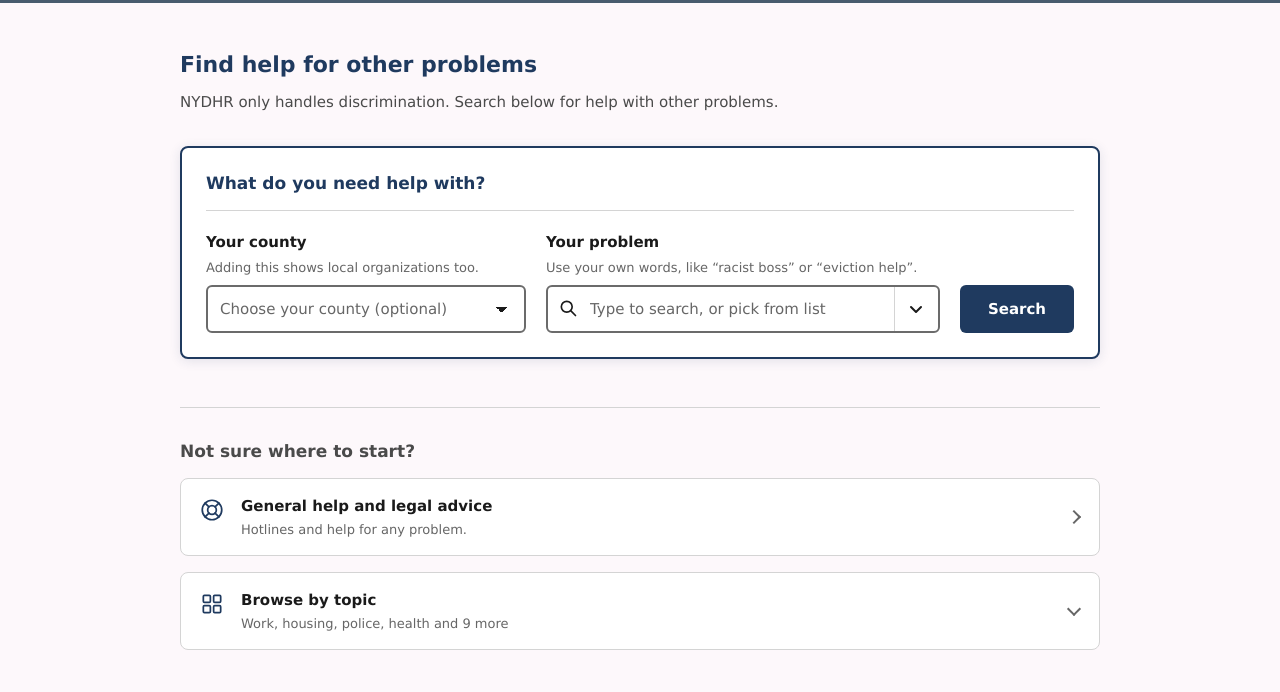
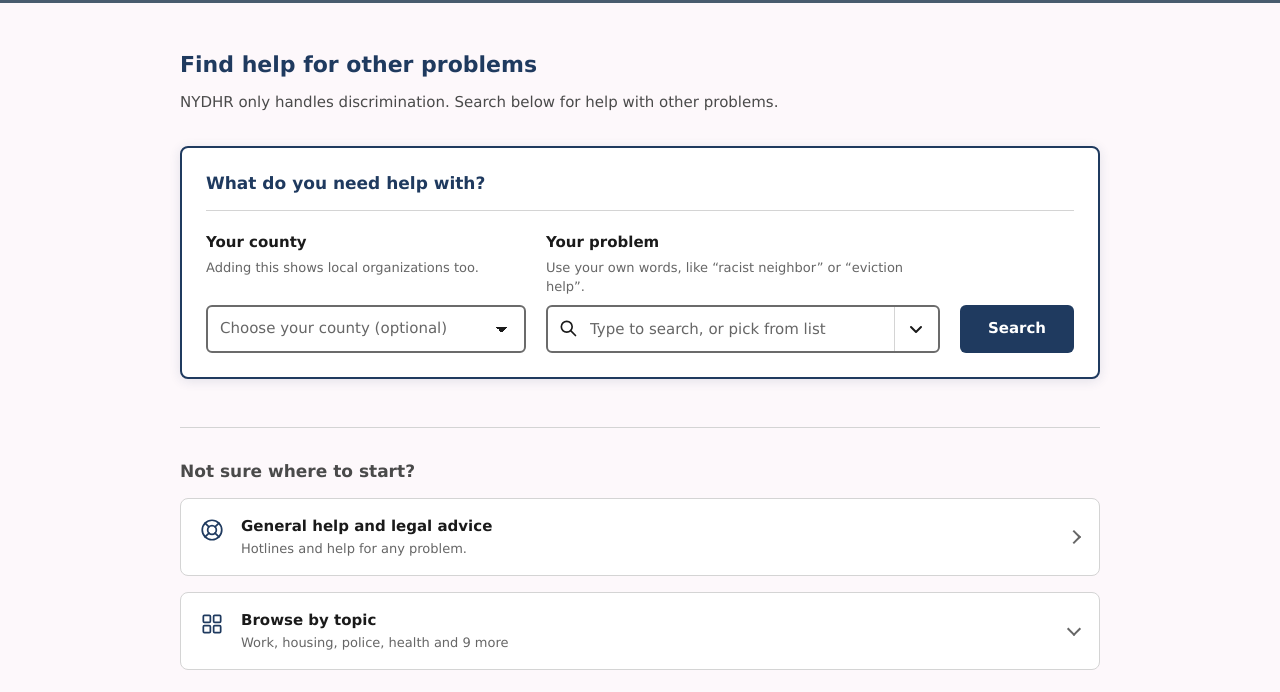
Before and after one commit to chipper-charlie/dhr-referrals, a plain HTML site: page public.html in a window 1280 px wide. Shown: the part 108-800 px from the top of the page. Drawn offline with Linux system fonts and the light colour scheme.

Commit message:
examples for search
changed from a jurisdictional example (racist boss) to a LOJ one (racist neighbor)

```diff
--- a/public.html
+++ b/public.html
@@ -249,7 +249,7 @@ select.field{-webkit-appearance:none;appearance:none;padding-right:44px;backgrou
           <sc-for list="{{counties}}" as="c" hint-placeholder-count="5"><option value="{{c.name}}">{{c.name}}</option></sc-for>
         </select>
         <label class="lbl l-q" for="q">Your problem</label>
-        <sc-if value="{{isHome}}" hint-placeholder-val="{{true}}"><span class="hint h-q" id="q-hint">Use your own words, like “racist boss” or “eviction help”.</span></sc-if>
+        <sc-if value="{{isHome}}" hint-placeholder-val="{{true}}"><span class="hint h-q" id="q-hint">Use your own words, like “racist neighbor” or “eviction help”.</span></sc-if>
         <div class="inwrap f-q" id="q-wrap">
           <svg class="ico" viewBox="0 0 24 24" aria-hidden="true"><circle cx="10.5" cy="10.5" r="6.5" fill="none" stroke="#1a1a1a" stroke-width="2"></circle><path d="M15.5 15.5L21 21" fill="none" stroke="#1a1a1a" stroke-width="2" stroke-linecap="round"></path></svg>
           <input id="q" class="field srch" type="text" value="{{q}}" onChange="{{onInput}}" onKeyDown="{{onKey}}" onFocus="{{onFocus}}" onBlur="{{onBlur}}" role="combobox" aria-autocomplete="list" aria-expanded="{{expanded}}" aria-controls="q-list" aria-activedescendant="{{activeId}}" aria-describedby="q-hint q-err" placeholder="Type to search, or pick from list" autocomplete="off">
```
